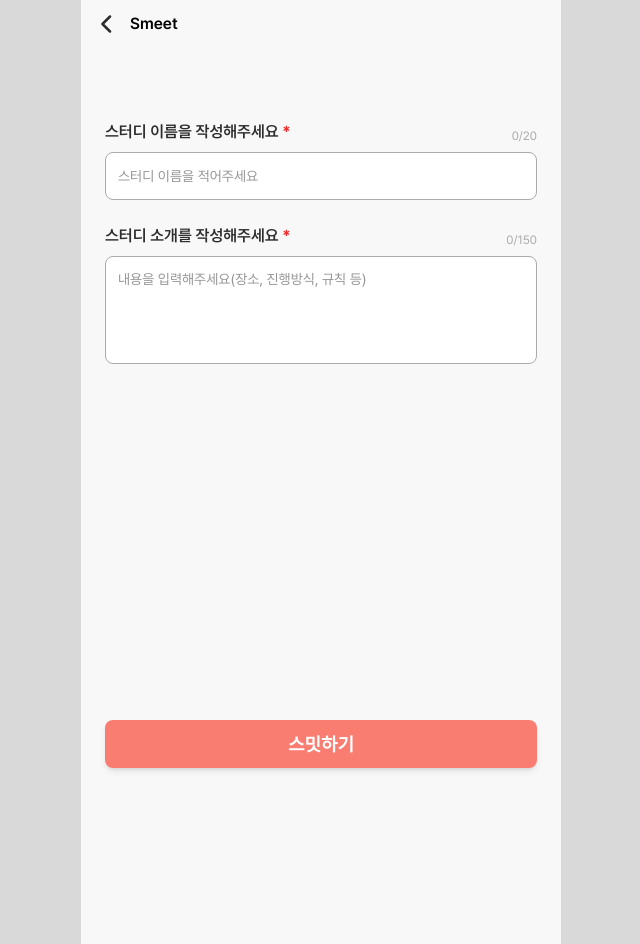
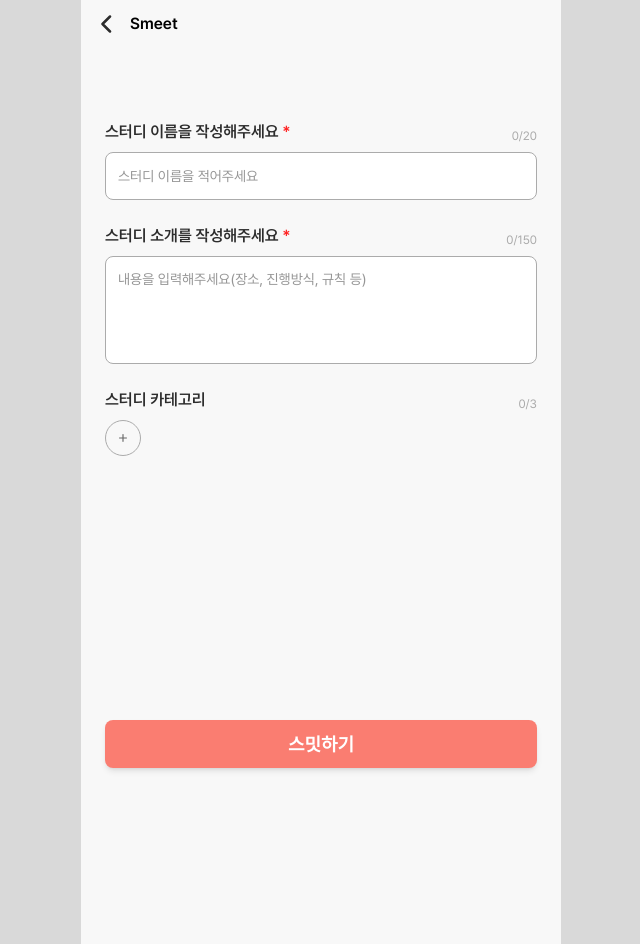
Before and after one commit to Smeet0528/FRONTEND, a React (Vite) app: page /create-study-page in a window 1280 px wide. Shown: the whole page, without its empty margins (319-959 px from the left). Built offline with nearby package versions, Linux system fonts and the light colour scheme.

Commit message:
Feat: StudyCategorySection 컴포넌트 생성 및 페이지 연결 (필터 페이지 연동은 추후 처리 예정)

```diff
--- /dev/null
+++ b/src/components/CreateStudyPage/StudyCategorySection.tsx
@@ -0,0 +1,69 @@
+// src/components/CreateStudyPage/StudyCategorySection.tsx
+import { useEffect, useState } from 'react';
+import { useNavigate } from 'react-router-dom';
+import ToggleButton from '@/components/ToggleButton';
+import PlusIcon from '@/assets/plus.svg';
+
+function StudyCategorySection() {
+  const [selectedKeywords, setSelectedKeywords] = useState<string[]>([]);
+  const navigate = useNavigate();
+
+  // 페이지 처음 진입 시 localStorage에서 선택된 키워드 불러오기
+  useEffect(() => {
+    const stored = localStorage.getItem('createStudyKeywords');
+    if (stored) {
+      setSelectedKeywords(JSON.parse(stored));
+    }
+  }, []);
+
+  // 카테고리 삭제 시 localStorage도 업데이트
+  const handleDeleteKeyword = (keyword: string) => {
+    const updated = selectedKeywords.filter((kw) => kw !== keyword);
+    setSelectedKeywords(updated);
+    localStorage.setItem('createStudyKeywords', JSON.stringify(updated));
+  };
+
+  // 필터 페이지로 이동 (from 정보 전달)
+  const handleGoToFilter = () => {
+    navigate('/filter', { state: { from: '/create-study-page' } });
+  };
+
+  return (
+    <div className="flex flex-col gap-2 w-full">
+      {/* 제목 + 개수 */}
+      <div className="flex justify-between items-end w-full">
+        <p className="font-[pretendard] text-base font-semibold text-[#2C2C2C]">
+          스터디 카테고리
+        </p>
+        <p className="text-xs text-[#ABABAB] font-[pretendard]">
+          {selectedKeywords.length}/3
+        </p>
+      </div>
+
+      {/* 선택된 카테고리 태그 + +버튼 */}
+      <div className="flex flex-wrap gap-2">
+        {selectedKeywords.slice(0, 3).map((keyword) => (
+          <ToggleButton
+            key={keyword}
+            text={keyword}
+            hasDelete={true}
+            onClick={() => handleDeleteKeyword(keyword)}
+            bgColor="#FA7D71"
+            textColor="#FFFFFF"
+          />
+        ))}
+
+        {/* + 버튼 */}
+        <button
+          type="button"
+          onClick={handleGoToFilter}
+          className="w-[36px] h-[36px] rounded-full border border-[#ABABAB] flex items-center justify-center"
+        >
+          <img src={PlusIcon} alt="추가" className="w-[14px] h-[14px]" />
+        </button>
+      </div>
+    </div>
+  );
+}
+
+export default StudyCategorySection;
--- a/src/pages/create-study-page/index.tsx
+++ b/src/pages/create-study-page/index.tsx
@@ -1,8 +1,8 @@
-// src/pages/create-study-page/index.tsx
 import { useState } from 'react';
 import BackHeader from '@/components/Headers/BackHeader';
 import StudyTitleInput from '@/components/CreateStudyPage/StudyTitleInput';
 import StudyIntroTextarea from '@/components/CreateStudyPage/StudyIntroTextarea';
+import StudyCategorySection from '@/components/CreateStudyPage/StudyCategorySection';
 
 function CreateStudyPage() {
   const [form, setForm] = useState({
@@ -10,6 +10,7 @@ function CreateStudyPage() {
     intro: '',
   });
 
+  // 입력창 값 변경 핸들러
   const handleChange = (
     e: React.ChangeEvent<HTMLInputElement | HTMLTextAreaElement>
   ) => {
@@ -25,6 +26,7 @@ function CreateStudyPage() {
         <form className="px-6 pt-14 flex flex-col gap-6 pb-36">
           <StudyTitleInput value={form.title} onChange={handleChange} />
           <StudyIntroTextarea value={form.intro} onChange={handleChange} />
+          <StudyCategorySection />
         </form>
 
         <div className="fixed max-w-[480px] bottom-0 w-full pb-8 px-6">
```
Also changed, not shown: src/components/CreateStudyPage/TagSelector.tsx (deleted).
